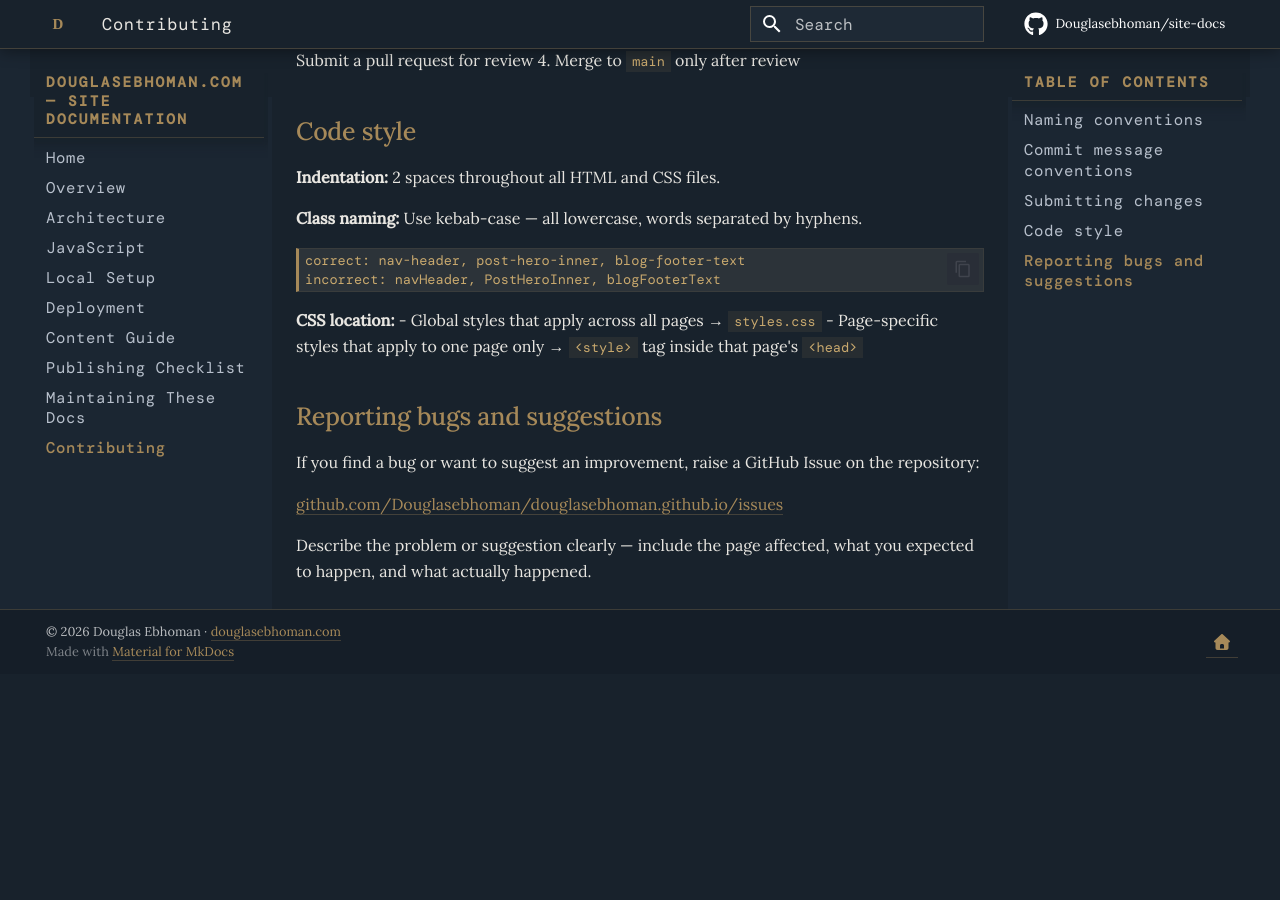
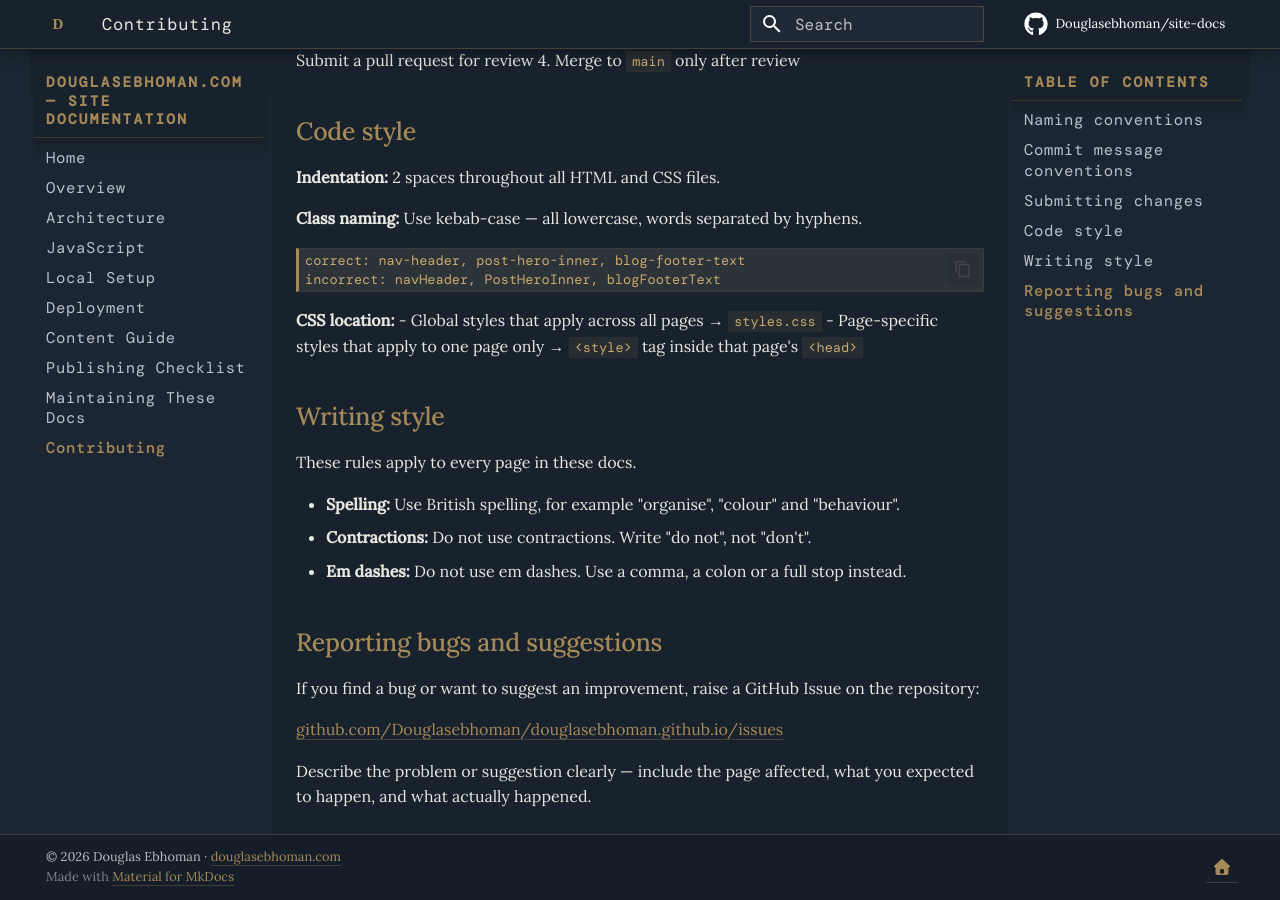
Before and after one commit to Douglasebhoman/site-docs, an MkDocs documentation site: the page built from docs/contributing.md, in a window 1280 px wide and 900 px high, scrolled down 1067 px. Built offline with MkDocs 1.6.1 and Material for MkDocs 9.7.7, drawn with Linux system fonts in a browser that asks for light colours; some web fonts are replaced; comment, search, counter and statistics services are not loaded; before the commit the page ends 1741 px from its top, so only the background shows below that.

Commit message:
docs: state the writing style rules
Co-Authored-By: Claude Opus 5.5 <noreply@anthropic.com>

```diff
--- a/docs/contributing.md
+++ b/docs/contributing.md
@@ -47,6 +47,14 @@ incorrect: navHeader, PostHeroInner, blogFooterText
 - Global styles that apply across all pages → `styles.css`
 - Page-specific styles that apply to one page only → `<style>` tag inside that page's `<head>`
 
+## Writing style
+
+These rules apply to every page in these docs.
+
+- **Spelling:** Use British spelling, for example "organise", "colour" and "behaviour".
+- **Contractions:** Do not use contractions. Write "do not", not "don't".
+- **Em dashes:** Do not use em dashes. Use a comma, a colon or a full stop instead.
+
 ## Reporting bugs and suggestions
 
 If you find a bug or want to suggest an improvement, raise a GitHub Issue on the repository:
```
